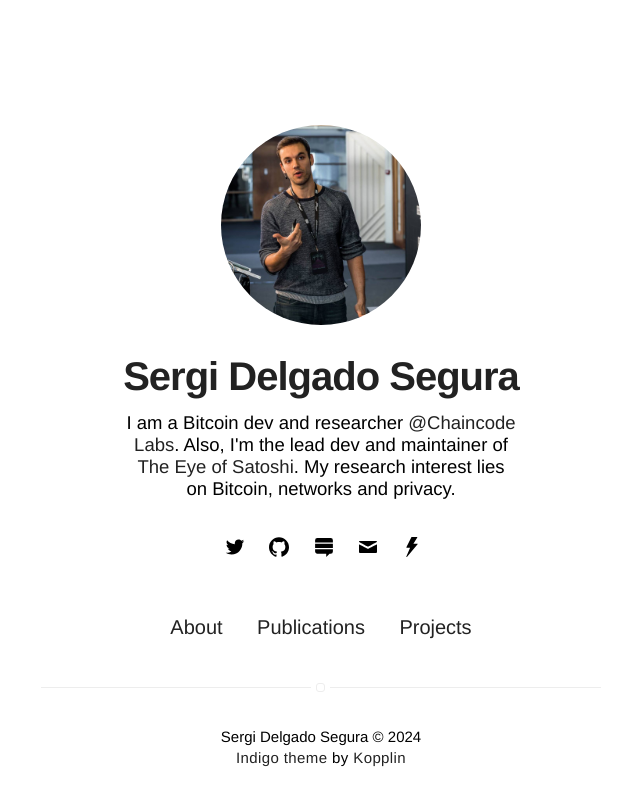
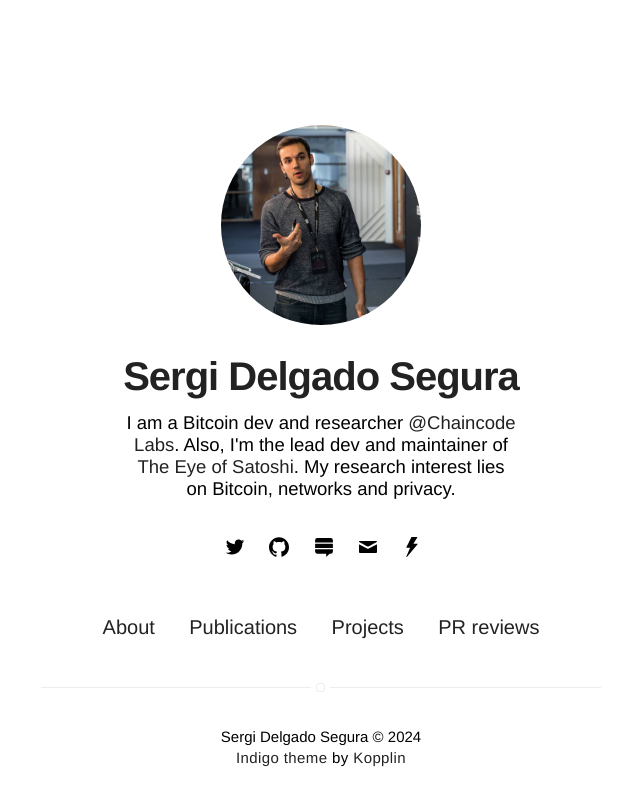
Before and after one commit to sr-gi/me, a Jekyll site: the page built from index.html, in a window 1280 px wide. Shown: the top 806 px of the page, without its empty margins (319-959 px from the left). Built offline with Jekyll 4.4.1, drawn with Linux system fonts in a browser that asks for light colours.

Commit message:
Add PR reviews

```diff
--- a/_includes/nav.html
+++ b/_includes/nav.html
@@ -30,6 +30,10 @@
             {% endif %}
         {% endif %}
 
+        <li class="item">
+            <a class="link" href="https://srgi.notion.site/Bitcoin-Core-Reviews-30f3c61c4f5c4cbcad94106b2e46516a">PR reviews</a>
+        </li>
+
         {% if site.resume == true %}
         	{% if page.title != "Resume" %}
             	<li class="item">
```
